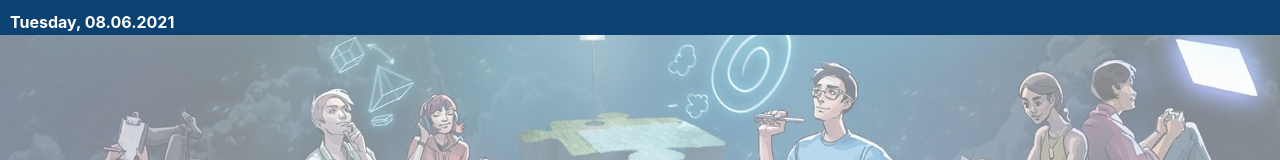
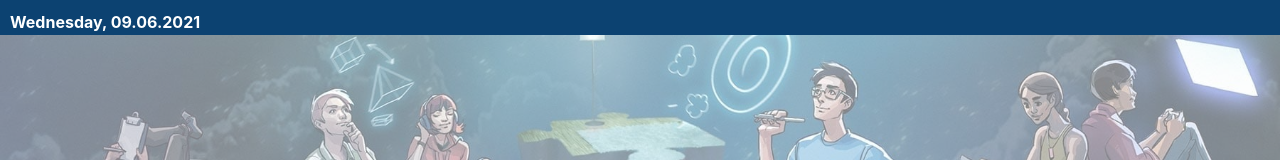
Before and after one commit to LalitAswal/newsletter, a React (Create React App) app: page / in a window 1280 px wide. Shown: the top 160 px of the page. Built offline with nearby package versions, Linux system fonts and the light colour scheme; a web font is replaced by a local one.

Commit message:
Update Date.js

```diff
--- a/src/Components/Date.js
+++ b/src/Components/Date.js
@@ -4,7 +4,7 @@ import './Styles/Heading.css';
 function Date(){
     return(
         <div className='date'>
-            <strong className='babel-date'>Tuesday, 08.06.2021</strong>
+            <strong className='babel-date'>Wednesday, 09.06.2021</strong>
         </div>
     )
 }
```
